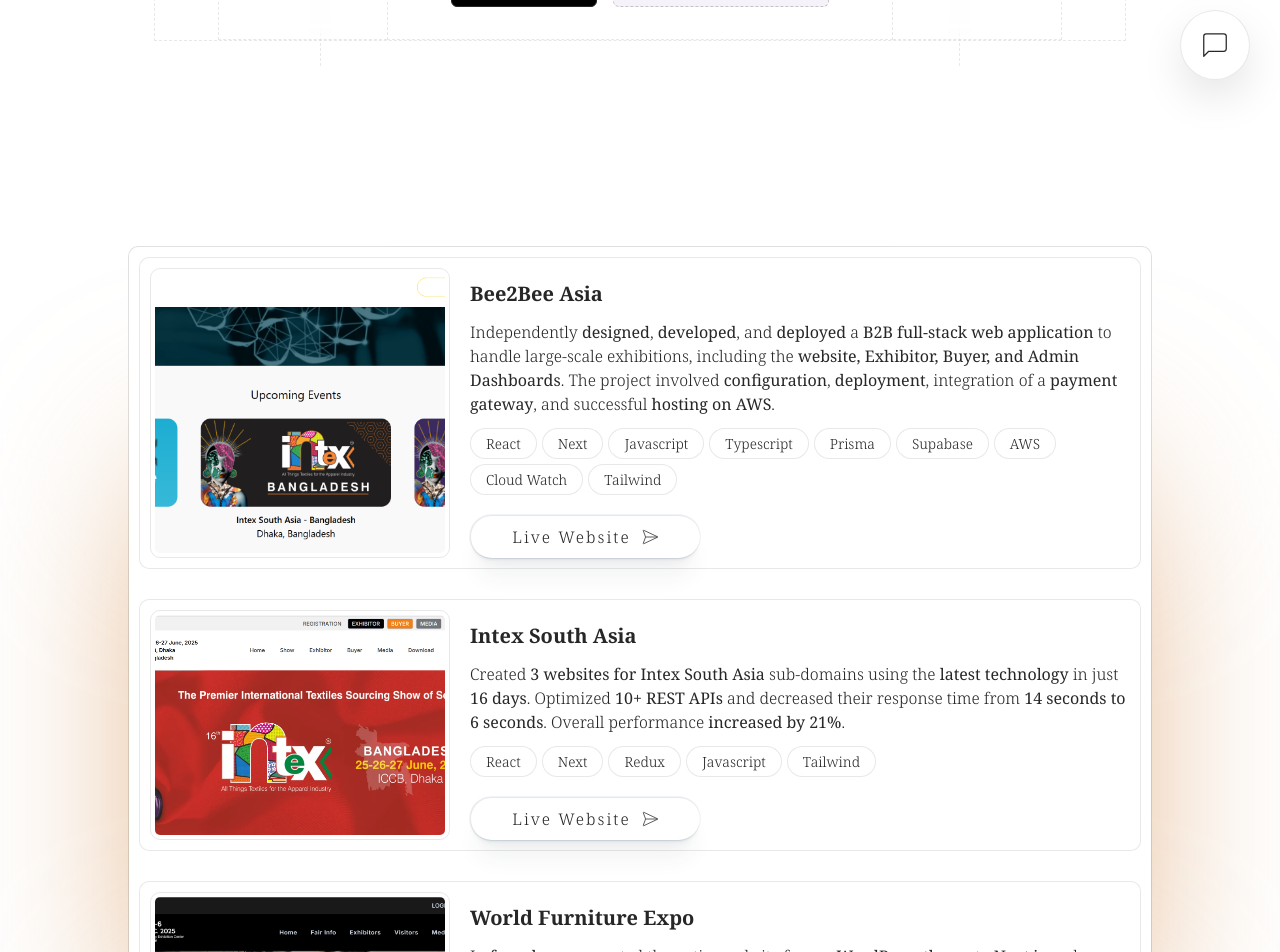
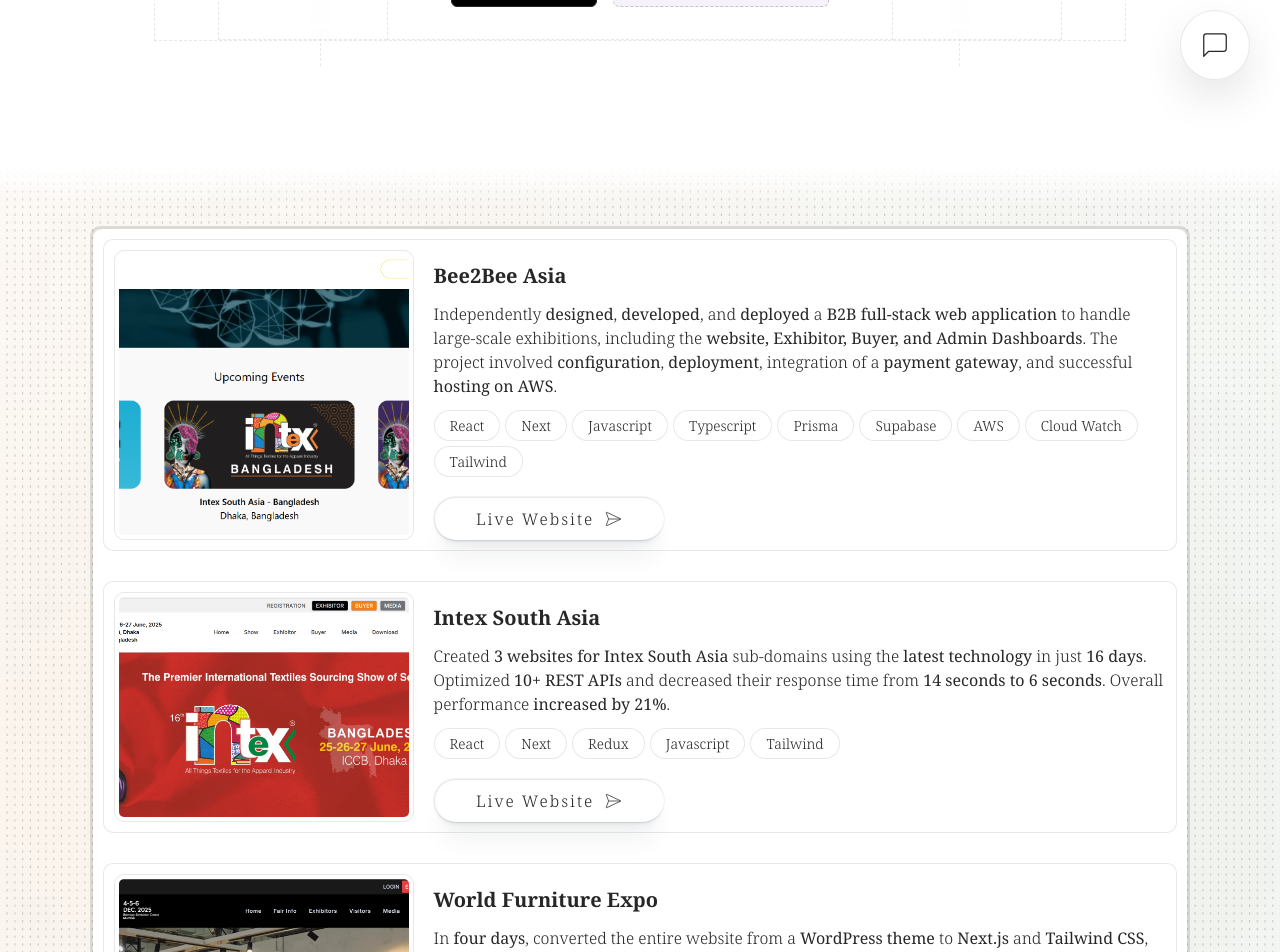
Before and after one commit to ArmanA12/ArmanPortfolio, a React (Vite) app: page / in a window 1280 px wide. Shown: the part 640-1592 px from the top of the page. Built offline with nearby package versions, Linux system fonts and the light colour scheme.

Commit message:
chnagdjhgk

```diff
--- a/src/App.css
+++ b/src/App.css
@@ -184,15 +184,47 @@
   font-weight: 300;
 }
 
+.orangebg{
+  width: 400px;
+  height: 400px;
+  background: rgb(249, 114, 17);
+  filter: blur(1000px);
+  /* margin-top: 350px; */
+  position: absolute;
+  top: 40%;
+  left: -10%;
+
+}
+.greenbg{
+    width: 400px;
+  height: 400px;
+  background: rgb(22, 106, 74);
+  filter: blur(1000px);
+  /* margin-top: 350px; */
+  position: absolute;
+  top: 40%;
+  right: -10%;
+
+}
+.seprator{
+  width: 5000px;
+  height: 70px;
+  background-color: var(--background-color);
+  filter: blur(13px);
+  position: absolute;
+  top: -20px;
+  z-index: 9999;
+}
+
 .bgImage {
-  width: 90%;
-  height: 550px;
-  background: rgba(255, 255, 255, 0.3);
-  filter: blur(100px);
-  margin-top: 350px;
+
+  height: 1200px;
+  /* background: red; */
+  /* filter: blur(1000px);
+  /* margin-top: 350px; */
   position: absolute;
   top: 0px;
-  left: 5%;
+  left: -20%;
 }
 .bgImagegreen{
   width: 70%;
@@ -211,10 +243,12 @@
   display: flex;
   justify-content: center;
   align-items: center;
+  overflow: hidden;
+  position: relative;
 }
 
 .bgMain {
-  width: 80%;
+  width: 86%;
   position: relative;
 }
 
@@ -228,11 +262,12 @@
 
 .projectContainer {
   width: 100%;
-  border: 1px solid var(--border-color);
+  border: 3px solid var(--border-color);
   background: rgba(0,0,0,0.03);
   z-index: 9;
-  margin-top: 110px;
+  margin-top: 90px;
   border-radius: 10px;
+  margin-bottom: 80px;
   padding: 0px;
 }
 .projectContainerSecond{
--- a/src/components/BlurBG.jsx
+++ b/src/components/BlurBG.jsx
@@ -4,17 +4,28 @@
 function BlurBG() {
   return (
     <div className="bgContainer">
+      <div className="seprator">
+
+      </div>
+
       <div className="bgMain">
         <div style={{ position: "relative" }}>
+          <div className='orangebg'>
+
+          </div>
+          <div className='greenbg'>
+
+          </div>
+
           <div style={{ textAlign: "center" }}>
-            <img  loading="lazy" className="bgImage" src="../3.png" alt="" />
+            <img loading="lazy" className="bgImage" src="../dotbgimage.png" alt="" />
           </div>
           <div className="prjectSections">
             <div className="projectContainer">
               <div className="projectContainerSecond">
                 <div className="project-card">
                   <div>
-                    <img  loading="lazy" src="../bee2bee-PGPgDu0B.png" alt="" />
+                    <img loading="lazy" src="../bee2bee-PGPgDu0B.png" alt="" />
                   </div>
                   <div>
                     <h3 className='text-xl font-bold py-3'>Bee2Bee Asia</h3>
--- a/src/components/HeroSection2.jsx
+++ b/src/components/HeroSection2.jsx
@@ -6,6 +6,7 @@
 function HeroSection2() {
   return (
     <div className="hero-intro">
+
       {/* Top Left Circle */}
       <svg
         aria-hidden="true"
@@ -57,7 +58,7 @@
           </div>         </div>
         <h1 className="hero-title gradient-text">
           <TextHoverEffect2 text="Arman Shekh" />
-          <svg
+          {/* <svg
             aria-hidden="true"
             className="hero-grid-circle"
             data-side="bottom-right"
@@ -72,7 +73,7 @@
               stroke="url(#paint0_angular)"
               strokeDasharray="2 2"
             />
-          </svg>
+          </svg> */}
         </h1>
 
         <div className="hero-subtitle">
--- a/src/components/JointAIFTP.jsx
+++ b/src/components/JointAIFTP.jsx
@@ -4,7 +4,7 @@
 
 function JointAIFTP() {
     return (
-        <div className="  relative md:py-4 py-2 overflow-hidden">
+        <div className="  relative md:py-4 py-2 overflow-hidde">
             {/* Grid Overlay */}
             <div className="absolute inset-0 overflow-hidden">
                 <div
@@ -16,7 +16,7 @@
             `,
                         backgroundSize: "90px 90px", // More refined grid
                         transform: "perspective(800px) rotateX(45deg) scaleY(0.5)", // Adjusted perspective
-                        maskImage: "radial-gradient(circle, rgba(0, 0, 0, 0.7), transparent 100%)"
+                        maskImage: "radial-gradient(circle, rgba(0, 0, 0, 0.7), transparent 120%)"
                     }}
                 ></div>
             </div>
@@ -25,29 +25,6 @@
             <div>
                 <TextHoverEffect text="ARMAN" />
             </div>
-            {/* <div className="flex justify-center">
-                <div className="relative group md:-top-14 -top-2">
-
-                    <div className="absolute  -inset-1 bg-gradient-to-r from-yellow-400/35 via-red-500/35 to-blue-500/35 rounded-[30px] blur opacity-75 group-hover:opacity-100 transition-all duration-300" />
-
-
-                    <button
-                        className="relative px-14 py-4 text-gray-900 font-light bg-white rounded-[30px] border border-transparent hover:text-black transition-colors"
-                        style={{
-                            position: "relative",
-                            background: "white",
-                            borderRadius: "100px",
-                            border: "1px solid transparent",
-                            backgroundImage:
-                                "linear-gradient(white, white), linear-gradient(to right, rgba(250, 204, 21, 0.8), rgba(239, 68, 68, 0.8), rgba(59, 130, 246, 0.8))",
-                            backgroundOrigin: "border-box",
-                            backgroundClip: "padding-box, border-box",
-                        }}
-                    >
-                        <Heading headingText="Click Here to Join" size='medium' />
-                    </button>
-                </div>
-            </div> */}
 
         </div>
     );
--- a/src/components/TextHoverEffect.jsx
+++ b/src/components/TextHoverEffect.jsx
@@ -66,7 +66,7 @@
         textAnchor="middle"
         dominantBaseline="middle"
         stroke="url(#textGradient)" // Gradient stroke outline
-        strokeWidth="0.2" // Thinner stroke width
+        strokeWidth="0.3" // Thinner stroke width
         className="fill-transparent text-6xl font-bold"
       >
         {text}
@@ -79,7 +79,7 @@
         textAnchor="middle"
         dominantBaseline="middle"
         stroke="url(#textGradient)"
-        strokeWidth="0.2" // Thinner stroke width for hover text
+        strokeWidth="0.3" // Thinner stroke width for hover text
         mask="url(#textMask)"
         className="fill-transparent text-6xl font-bold"
       >
```
Also changed, not shown: public/dotbgimage.png (added). Lines whose indentation alone changed are shown as unchanged.
